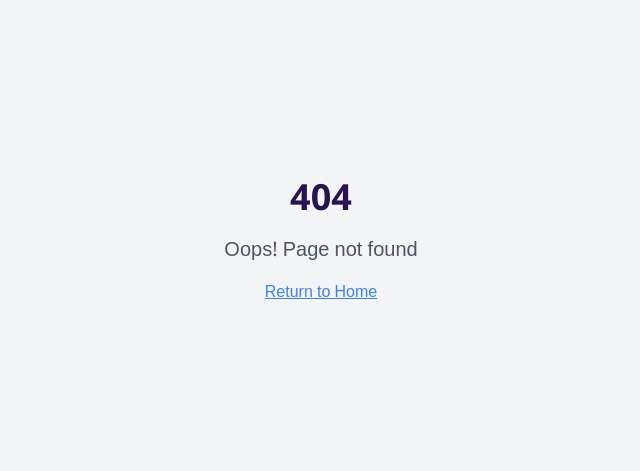
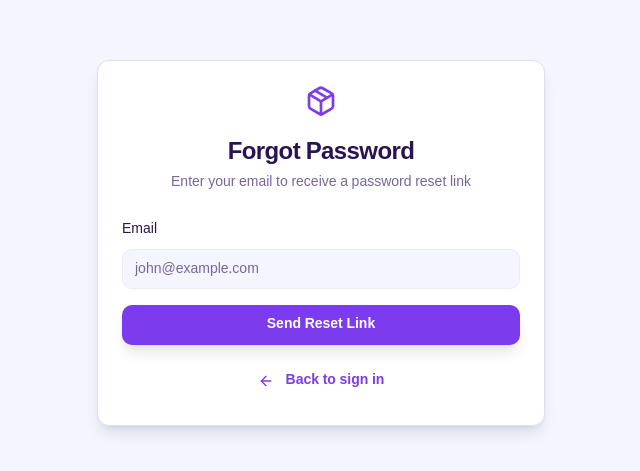
Before and after one commit to bkn003/gd-insights, a React (Vite) app: page /reset-password in a window 1280 px wide. Before the commit this address had no page. Shown: the part 157-628 px from the top of the page, without its empty margins (319-959 px from the left). Built offline with nearby package versions, Linux system fonts and the light colour scheme.

Commit message:
feat: Add combined forgot + reset password page

```diff
--- a/src/App.tsx
+++ b/src/App.tsx
@@ -6,6 +6,7 @@ import { TooltipProvider } from "@/components/ui/tooltip";
 import { QueryClient, QueryClientProvider } from "@tanstack/react-query";
 import { BrowserRouter, Routes, Route } from "react-router-dom";
 import Index from "./pages/Index";
+import ResetPassword from "./pages/ResetPassword";
 import NotFound from "./pages/NotFound";
 
 // Create QueryClient outside component to avoid hook timing issues
@@ -30,6 +31,7 @@ const App: React.FC = () => {
         <BrowserRouter>
           <Routes>
             <Route path="/" element={<Index />} />
+            <Route path="/reset-password" element={<ResetPassword />} />
             {/* ADD ALL CUSTOM ROUTES ABOVE THE CATCH-ALL "*" ROUTE */}
             <Route path="*" element={<NotFound />} />
           </Routes>
--- a/src/hooks/useAuth.tsx
+++ b/src/hooks/useAuth.tsx
@@ -142,7 +142,7 @@ export const useAuth = () => {
 
   const resetPassword = async (email: string) => {
     const { error } = await supabase.auth.resetPasswordForEmail(email, {
-      redirectTo: `${window.location.origin}/`,
+      redirectTo: `${window.location.origin}/reset-password`,
     });
     return { error };
   };
--- /dev/null
+++ b/src/pages/ResetPassword.tsx
@@ -0,0 +1,252 @@
+import { useState, useEffect } from 'react';
+import { supabase } from '@/integrations/supabase/client';
+import { Button } from '@/components/ui/button';
+import { Input } from '@/components/ui/input';
+import { PasswordInput } from '@/components/ui/password-input';
+import { Label } from '@/components/ui/label';
+import { Card, CardContent, CardDescription, CardHeader, CardTitle } from '@/components/ui/card';
+import { toast } from 'sonner';
+import { Package, ArrowLeft } from 'lucide-react';
+import { useNavigate } from 'react-router-dom';
+
+export const ResetPassword = () => {
+  const navigate = useNavigate();
+  const [loading, setLoading] = useState(false);
+  const [isRecovery, setIsRecovery] = useState(false);
+  const [sessionReady, setSessionReady] = useState(false);
+  const [email, setEmail] = useState('');
+  const [newPassword, setNewPassword] = useState('');
+  const [confirmPassword, setConfirmPassword] = useState('');
+  const [error, setError] = useState('');
+
+  // Auto-detect mode based on URL hash
+  useEffect(() => {
+    const hash = window.location.hash;
+    const hasAccessToken = hash && hash.includes('access_token');
+    setIsRecovery(hasAccessToken);
+
+    if (hasAccessToken) {
+      // Set session from URL tokens
+      setupSessionFromHash(hash);
+    }
+  }, []);
+
+  const setupSessionFromHash = async (hash: string) => {
+    try {
+      const params = new URLSearchParams(hash.replace('#', ''));
+      const accessToken = params.get('access_token');
+      const refreshToken = params.get('refresh_token');
+
+      if (!accessToken || !refreshToken) {
+        setError('Reset link is invalid. Please request a new one.');
+        return;
+      }
+
+      const { error } = await supabase.auth.setSession({
+        access_token: accessToken,
+        refresh_token: refreshToken,
+      });
+
+      if (error) {
+        if (error.message.includes('expired')) {
+          setError('Reset link expired. Please request a new one.');
+        } else {
+          setError('Reset link is invalid. Please request a new one.');
+        }
+        return;
+      }
+
+      setSessionReady(true);
+    } catch (err) {
+      console.error('Error setting up session:', err);
+      setError('Reset link is invalid. Please request a new one.');
+    }
+  };
+
+  // Handle Forgot Password - send reset email
+  const handleForgotPassword = async (e: React.FormEvent) => {
+    e.preventDefault();
+    setLoading(true);
+    setError('');
+
+    try {
+      if (!email) {
+        setError('Please enter your email');
+        return;
+      }
+
+      const { error } = await supabase.auth.resetPasswordForEmail(email, {
+        redirectTo: `${window.location.origin}/reset-password`,
+      });
+
+      if (error) throw error;
+
+      toast.success('Reset link sent to your email.');
+      setEmail('');
+    } catch (err: any) {
+      setError(err.message || 'Failed to send reset email');
+    } finally {
+      setLoading(false);
+    }
+  };
+
+  // Handle Reset Password - update password
+  const handleResetPassword = async (e: React.FormEvent) => {
+    e.preventDefault();
+    setLoading(true);
+    setError('');
+
+    // Validation
+    if (newPassword.length < 8) {
+      setError('Password must be at least 8 characters');
+      setLoading(false);
+      return;
+    }
+
+    if (newPassword !== confirmPassword) {
+      setError('Passwords do not match');
+      setLoading(false);
+      return;
+    }
+
+    try {
+      const { error } = await supabase.auth.updateUser({
+        password: newPassword,
+      });
+
+      if (error) throw error;
+
+      toast.success('Password updated successfully');
+
+      // Clear URL hash
+      window.history.replaceState(null, '', window.location.pathname);
+
+      // Sign out to ensure clean slate
+      await supabase.auth.signOut();
+
+      // Redirect to login
+      navigate('/');
+    } catch (err: any) {
+      setError(err.message || 'Failed to update password');
+    } finally {
+      setLoading(false);
+    }
+  };
+
+  return (
+    <div className="min-h-screen flex items-center justify-center bg-background px-4">
+      <Card className="w-full max-w-md">
+        <CardHeader className="space-y-1">
+          <div className="flex items-center justify-center mb-4">
+            <Package className="h-8 w-8 text-primary" />
+          </div>
+          <CardTitle className="text-2xl text-center">
+            {isRecovery ? 'Reset Password' : 'Forgot Password'}
+          </CardTitle>
+          <CardDescription className="text-center">
+            {isRecovery
+              ? 'Enter your new password below'
+              : 'Enter your email to receive a password reset link'}
+          </CardDescription>
+        </CardHeader>
+        <CardContent>
+          {error && (
+            <div className="mb-4 p-3 text-sm text-red-600 bg-red-50 border border-red-200 rounded-md">
+              {error}
+            </div>
+          )}
+
+          {/* Mode 1: Forgot Password Form */}
+          {!isRecovery && (
+            <form onSubmit={handleForgotPassword} className="space-y-4">
+              <div className="space-y-2">
+                <Label htmlFor="email">Email</Label>
+                <Input
+                  id="email"
+                  type="email"
+                  placeholder="john@example.com"
+                  value={email}
+                  onChange={(e) => setEmail(e.target.value)}
+                  required
+                />
+              </div>
+              <Button type="submit" className="w-full" disabled={loading}>
+                {loading ? 'Sending...' : 'Send Reset Link'}
+              </Button>
+            </form>
+          )}
+
+          {/* Mode 2: Reset Password Form */}
+          {isRecovery && (
+            <>
+              {!sessionReady && !error && (
+                <div className="text-center py-4">
+                  <p className="text-muted-foreground">Verifying reset link...</p>
+                </div>
+              )}
+
+              {sessionReady && (
+                <form onSubmit={handleResetPassword} className="space-y-4">
+                  <div className="space-y-2">
+                    <Label htmlFor="newPassword">New Password</Label>
+                    <PasswordInput
+                      id="newPassword"
+                      placeholder="••••••••"
+                      value={newPassword}
+                      onChange={(e) => setNewPassword(e.target.value)}
+                      required
+                    />
+                    <p className="text-xs text-muted-foreground">
+                      Minimum 8 characters
+                    </p>
+                  </div>
+                  <div className="space-y-2">
+                    <Label htmlFor="confirmPassword">Confirm Password</Label>
+                    <PasswordInput
+                      id="confirmPassword"
+                      placeholder="••••••••"
+                      value={confirmPassword}
+                      onChange={(e) => setConfirmPassword(e.target.value)}
+                      required
+                    />
+                  </div>
+                  <Button type="submit" className="w-full" disabled={loading}>
+                    {loading ? 'Updating...' : 'Update Password'}
+                  </Button>
+                </form>
+              )}
+
+              {error && (
+                <Button
+                  variant="outline"
+                  className="w-full mt-4"
+                  onClick={() => {
+                    setIsRecovery(false);
+                    setError('');
+                    window.history.replaceState(null, '', window.location.pathname);
+                  }}
+                >
+                  Request New Reset Link
+                </Button>
+              )}
+            </>
+          )}
+
+          {/* Back to login link */}
+          <div className="mt-4 text-center">
+            <Button
+              variant="link"
+              onClick={() => navigate('/')}
+              className="text-sm"
+            >
+              <ArrowLeft className="h-4 w-4 mr-1" />
+              Back to sign in
+            </Button>
+          </div>
+        </CardContent>
+      </Card>
+    </div>
+  );
+};
+
+export default ResetPassword;
```
